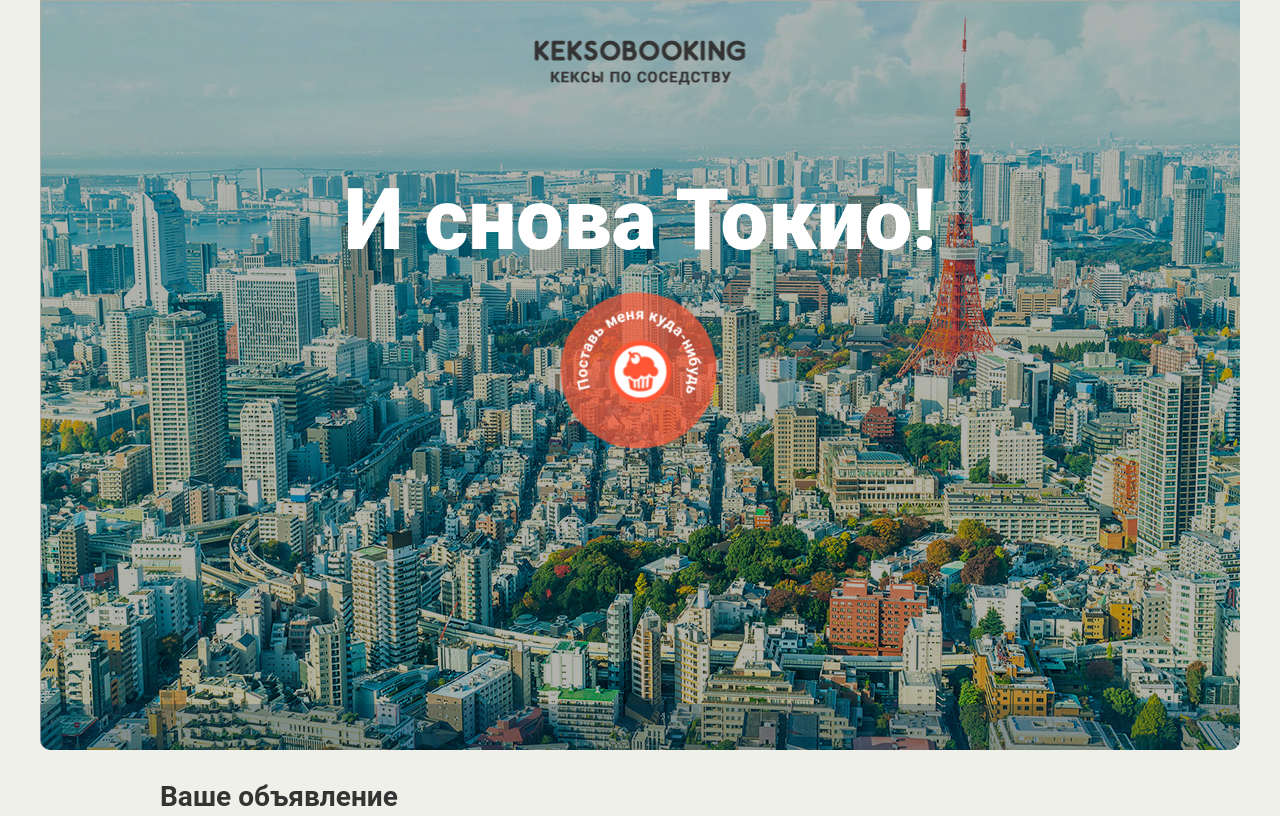
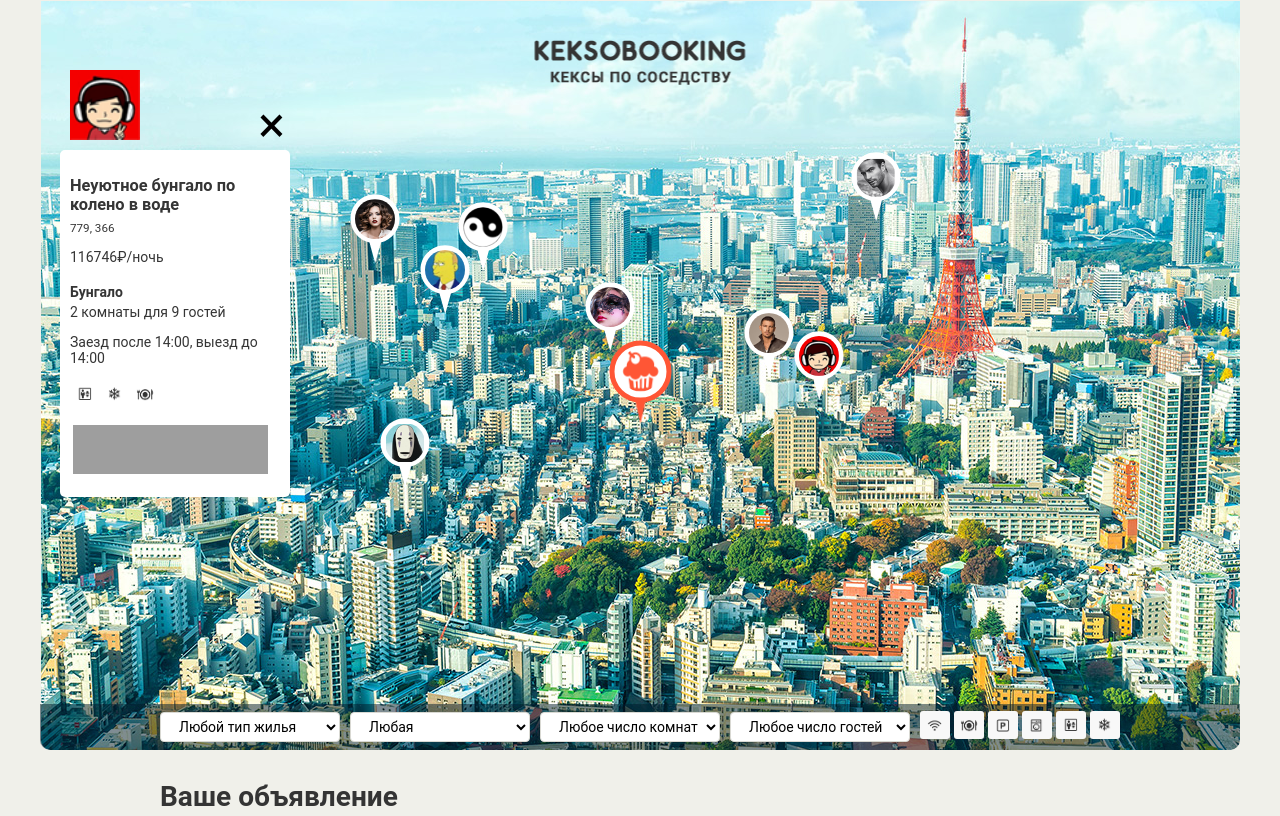
Before and after one commit to whataboutjuuu/393173-keksobooking, a website: page index.html in a window 1280 px wide. Shown: the top 816 px of the page. Drawn offline with Linux system fonts and the light colour scheme; grey boxes are pictures that could not be loaded.

Commit message:
create buttons and card

```diff
--- a/index.html
+++ b/index.html
@@ -245,5 +245,6 @@
   <button style="left: 200px; top: 400px;" class="map__pin"><img src="img/avatars/user07.png" width="40" height="40" draggable="false"></button>
 </template>
 
+  <script src="js/map.js"></script>
 </body>
 </html>
--- /dev/null
+++ b/js/map.js
@@ -0,0 +1,180 @@
+'use strict';
+
+var AD_COUNT = 8;
+var MAX_GUESTS = 15;
+var PHOTO_WIDTH = 65;
+
+var OFFER_TITLES = ['Большая уютная квартира', 'Маленькая неуютная квартира', 'Огромный прекрасный дворец', 'Маленький ужасный дворец', 'Красивый гостевой домик', 'Некрасивый негостеприимный домик', 'Уютное бунгало далеко от моря', 'Неуютное бунгало по колено в воде'];
+
+var OFFER_TYPES = ['flat', 'house', 'bungalo'];
+var OFFER_CHECKIN = ['12:00', '13:00', '14:00'];
+var OFFER_CHECKOUT = ['12:00', '13:00', '14:00'];
+var OFFER_FEATURES = ['wifi', 'dishwasher', 'parking', 'washer', 'elevator', 'conditioner'];
+var OFFER_PHOTOS = ['http://o0.github.io/assets/images/tokyo/hotel1.jpg', 'http://o0.github.io/assets/images/tokyo/hotel2.jpg', 'http://o0.github.io/assets/images/tokyo/hotel3.jpg'];
+
+// функция выбирает случайное число в диапазоне
+var getRandomNumber = function (min, max) {
+  return Math.floor(Math.random() * (max - min + 1)) + min;
+};
+// функция перемешивает массив
+var getSortedArray = function (array) {
+  var sortedArray = array.slice();
+  function sorting() {
+    return Math.random() - 0.5;
+  }
+
+  return sortedArray.sort(sorting);
+};
+
+// делаем массив от 1 до AD_COUNT
+var authors = [];
+for (var i = 0; i < AD_COUNT; i++) {
+  authors[i] = i + 1;
+}
+
+// генерация объявления
+var generateAd = function () {
+  var ads = [];
+
+  var offerTitle = getSortedArray(OFFER_TITLES);
+  var offerType = getSortedArray(OFFER_TYPES);
+  var offerCheckin = getSortedArray(OFFER_CHECKIN);
+  var offerCheckout = getSortedArray(OFFER_CHECKOUT);
+
+  var getLocation = function (min, max) {
+    var location = getRandomNumber(min, max);
+
+    return location;
+  };
+
+  var avatarNumber = getSortedArray(authors);
+
+  for (i = 0; i < AD_COUNT; i++) {
+    // получаем случайный неповторяющийся урл
+    var getAuthorAvatar = function () {
+      var authorAvatar = 'img/avatars/user0' + avatarNumber[i] + '.png';
+      return authorAvatar;
+    };
+    // Перемешиваем массив и берем произвольное число элементов
+    var offerFeaturesArray = getSortedArray(OFFER_FEATURES);
+    var offerFeatures = offerFeaturesArray.slice(1, getRandomNumber(1, offerFeaturesArray.length));
+
+    var offerPrice = getRandomNumber(1000, 1000000);
+    var offerRooms = getRandomNumber(1, 5);
+    var offerGuests = getRandomNumber(1, MAX_GUESTS);
+    var locationX = getLocation(300, 900);
+    var locationY = getLocation(150, 500);
+    var fullAddress = locationX + ', ' + locationY;
+    var offerPhotos = getSortedArray(OFFER_PHOTOS);
+
+    ads[i] = {author: {avatar: getAuthorAvatar()}, offer: {title: offerTitle[i], address: fullAddress, price: offerPrice, type: offerType[i], rooms: offerRooms, guests: offerGuests, checkin: offerCheckin[i], checkout: offerCheckout[i], features: offerFeatures, description: '', photos: offerPhotos}, location: {x: locationX, y: locationY}};
+
+  }
+
+  return ads;
+};
+// убираем оверлей
+var map = document.querySelector('.map');
+map.classList.remove('map--faded');
+
+// создание маркеров на карте
+var template = document.querySelector('template').content;
+var button = template.querySelector('.map__pin');
+
+var renderAdButton = function (ad) {
+  var adButton = button.cloneNode(true);
+  adButton.style.left = ad.location.x + 'px';
+  adButton.style.top = ad.location.y + 'px';
+  adButton.querySelector('img').src = ad.author.avatar;
+
+  return adButton;
+};
+
+var mapPins = document.querySelector('.map__pins');
+var ads = generateAd();
+var fragment = document.createDocumentFragment();
+
+var buildAdButtons = function () {
+  for (i = 0; i < AD_COUNT; i++) {
+    fragment.appendChild(renderAdButton(ads[i]));
+  }
+  mapPins.appendChild(fragment);
+};
+buildAdButtons();
+
+// создание карточки объявления
+var mapCard = template.querySelector('.map__card');
+
+var renderAdCard = function (ad) {
+  var adCard = mapCard.cloneNode(true);
+  var offerTypeName;
+
+  adCard.querySelector('h4 + p').classList.add('popup__rooms');
+  adCard.querySelector('.popup__features + p').classList.add('popup__description');
+
+  adCard.querySelector('h3').textContent = ad.offer.title;
+  adCard.querySelector('small').textContent = ad.offer.address;
+  adCard.querySelector('.popup__price').textContent = ad.offer.price + '\u20bd/ночь';
+
+  if (ad.offer.type === 'flat') {
+    offerTypeName = 'Квартира';
+  } else if (ad.offer.type === 'bungalo') {
+    offerTypeName = 'Бунгало';
+  } else {
+    offerTypeName = 'Дом';
+  }
+  adCard.querySelector('h4').textContent = offerTypeName;
+  adCard.querySelector('h4 + p').textContent = ad.offer.rooms + ' комнаты для ' + ad.offer.guests + ' гостей';
+  adCard.querySelector('.popup__rooms + p').textContent = 'Заезд после ' + ad.offer.checkin + ', выезд до ' + ad.offer.checkout;
+  adCard.querySelector('.popup__description').textContent = ad.offer.description;
+
+  // вывод features
+  var popupFeaturesList = adCard.querySelector('.popup__features');
+  var popupFeature = popupFeaturesList.querySelectorAll('li');
+  var fragmentFeature = document.createDocumentFragment();
+
+  // удаляем все существующие элементы списка
+  for (var j = 0; j < popupFeature.length; j++) {
+    popupFeature[j].remove();
+  }
+
+  for (i = 0; i < ad.offer.features.length; i++) {
+    var createdLi = document.createElement('li');
+    var generatedPopupFeature = createdLi.cloneNode(true);
+
+    var className = 'feature--' + ad.offer.features[i];
+    generatedPopupFeature.classList.add('feature');
+    generatedPopupFeature.classList.add(className);
+
+    fragmentFeature.appendChild(generatedPopupFeature);
+  }
+  popupFeaturesList.appendChild(fragmentFeature);
+
+  // вывод photos
+
+  var picturesList = adCard.querySelector('.popup__pictures');
+  var fragmentPictures = document.createDocumentFragment();
+
+  for (i = 0; i < ad.offer.photos.length; i++) {
+    var pictureLi = picturesList.querySelector('li').cloneNode(true);
+
+    pictureLi.querySelector('img').src = ad.offer.photos[i];
+    pictureLi.querySelector('img').width = PHOTO_WIDTH;
+
+    fragmentPictures.appendChild(pictureLi);
+  }
+  picturesList.appendChild(fragmentPictures);
+
+  // вывод аватара автора объявления
+  adCard.querySelector('.popup__avatar').src = ad.author.avatar;
+
+  return adCard;
+};
+
+var fragmentOffer = document.createDocumentFragment();
+var mapFilters = map.querySelector('.map__filters-container');
+var buildAdCard = function () {
+  fragmentOffer.appendChild(renderAdCard(ads[0]));
+  map.insertBefore(fragmentOffer, mapFilters);
+};
+buildAdCard();
```
